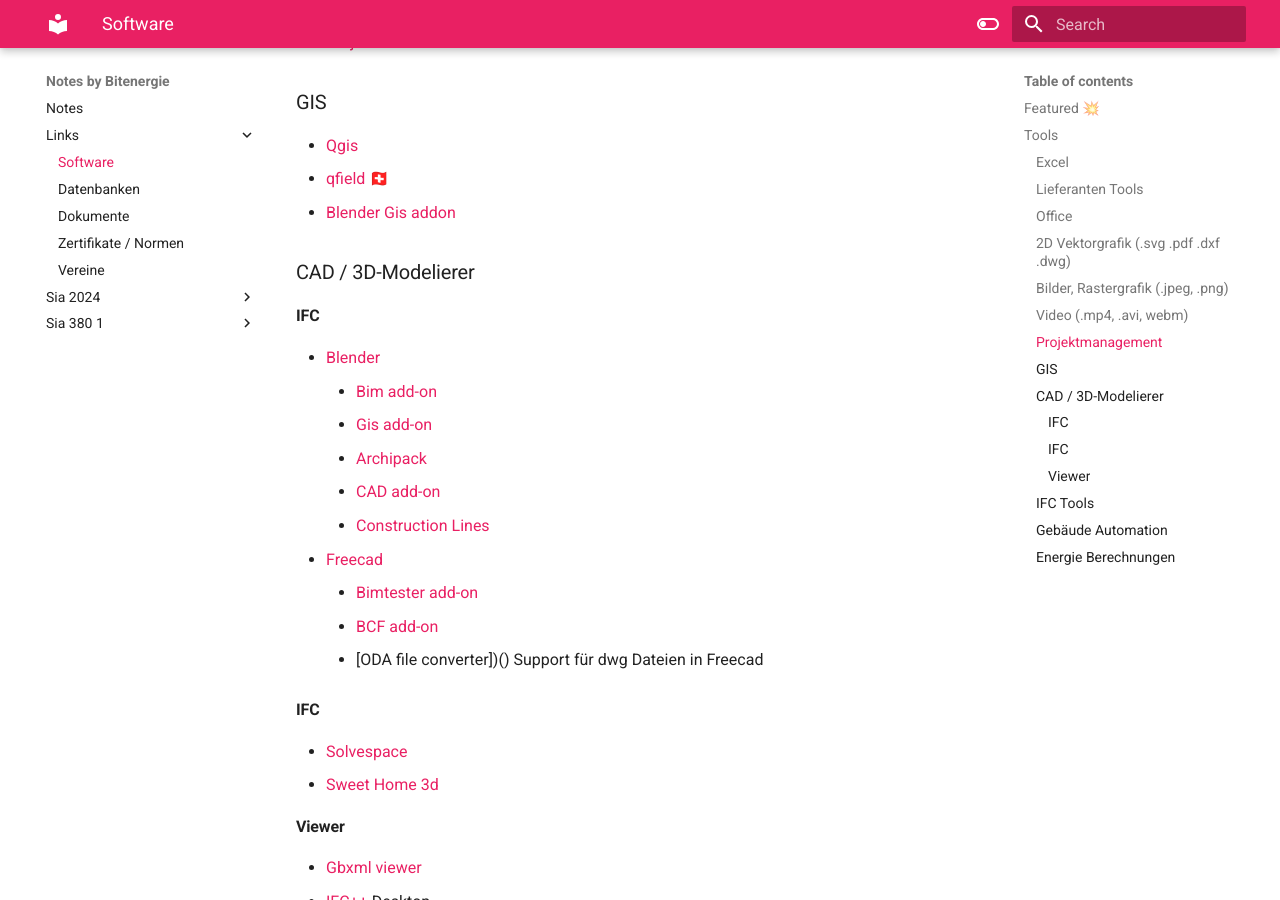
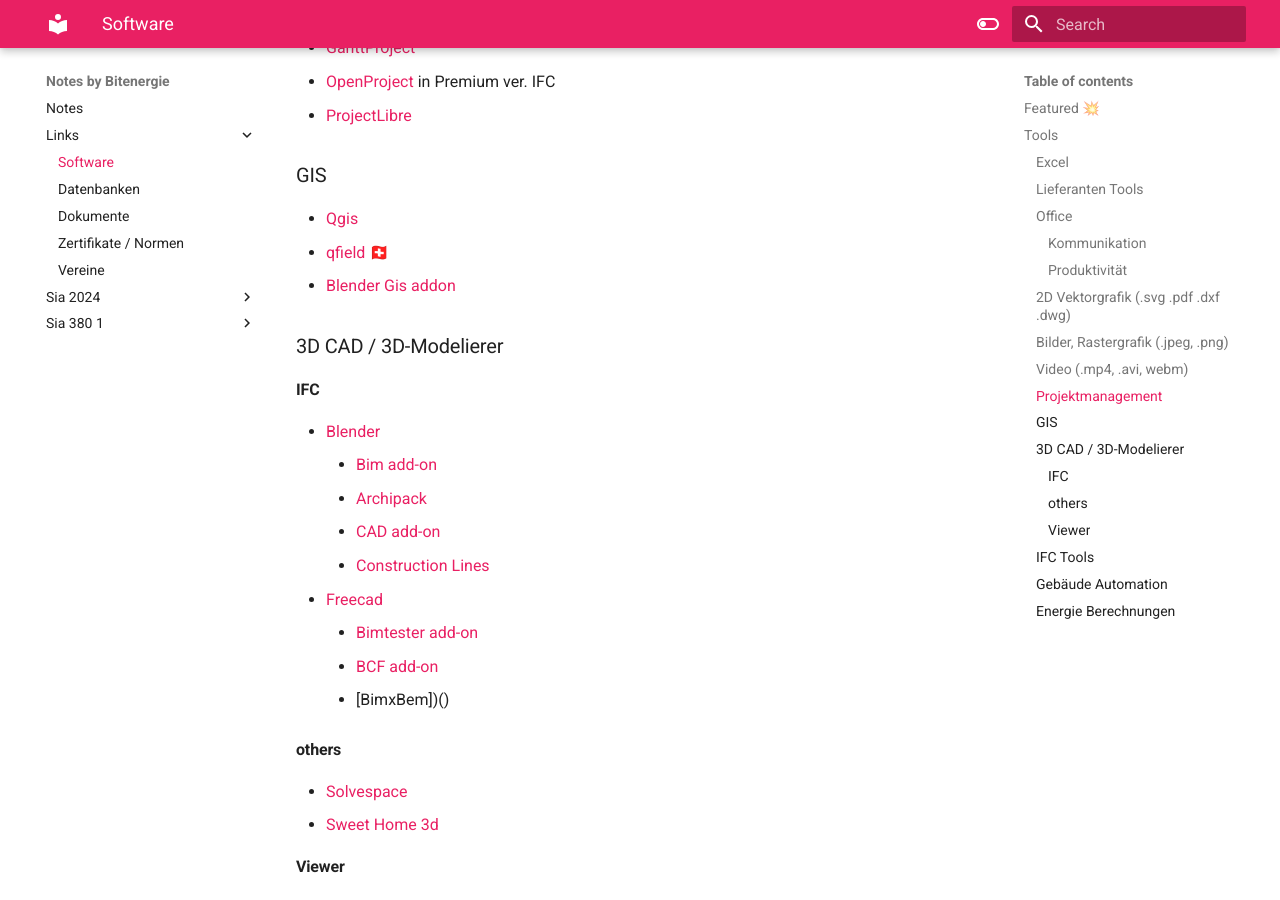
Before and after one commit to bitenergie/notes, an MkDocs documentation site: the page built from docs/Links/Awesome HLK.md, in a window 1280 px wide and 900 px high, scrolled down 2362 px. Built offline with MkDocs 1.6.1 and Material for MkDocs 9.7.7, drawn with Linux system fonts in a browser that asks for light colours; some of the changed text lies outside the part shown.

Commit message:
update links

```diff
--- a/docs/Links/Awesome HLK.md
+++ b/docs/Links/Awesome HLK.md
@@ -42,14 +42,19 @@
 
 ### Office
 
-- [onlyoffice]()
-- [libreoffice]()
-- [openoffice]()
-- [jitsi]()
-- [pdfsam]()
-- [Wiki]()
-- [Note]()
+- [onlyoffice](https://www.onlyoffice.com/de/)
+- [libreoffice](https://de.libreoffice.org/)
+- [openoffice](https://www.openoffice.org/de/)
+
+#### Kommunikation
+
+- [jitsi](https://meet.jit.si/) video call
+- [signal]() chat
 - [Thunderbird]() Outlook Alternative
+
+
+#### Produktivität
+
 - [Powertoys]() Microsoft Tool Sammlung für schnelleres arbeiten
 - [flameshot]() Screenshoot tool mit Kommentar Funktion
 
@@ -87,22 +95,21 @@
 - [qfield](https://qfield.org/) 🇨🇭
 - [Blender Gis addon](https://github.com/domlysz/BlenderGIS)
 
-### CAD / 3D-Modelierer
+### 3D CAD / 3D-Modelierer
 
 #### IFC
 
 - [Blender](https://blender.org)
 	- [Bim add-on](https://blenderbim.org)
-	- [Gis add-on](xxx)
 	- [Archipack]()
 	- [CAD add-on](xx)
 	- [Construction Lines](https://www.dndrawings.com/add-ons)
 - [Freecad](https://freecad.org)
 	- [Bimtester add-on]()
 	- [BCF add-on]()
-	- [ODA file converter])() Support für dwg Dateien in Freecad
+	- [BimxBem])()
 
-#### IFC
+#### others
 
 - [Solvespace](https://solvespace.com/index.pl)
 - [Sweet Home 3d](https://sweethome3d.com)
```
Also changed, not shown: other parts of docs/Links/Awesome HLK.md (+5 -2 lines).
